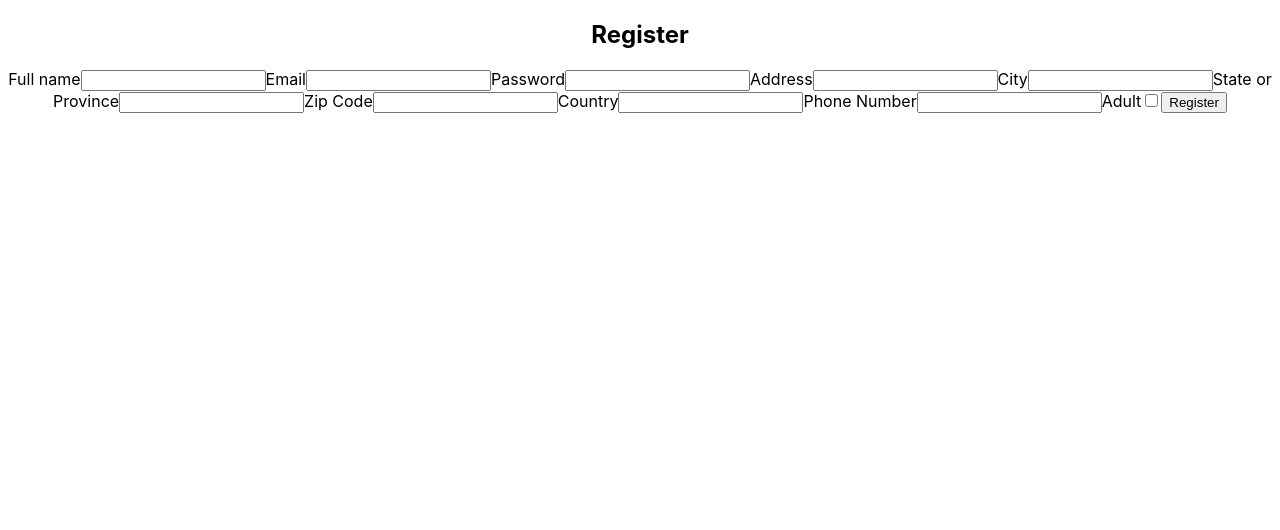
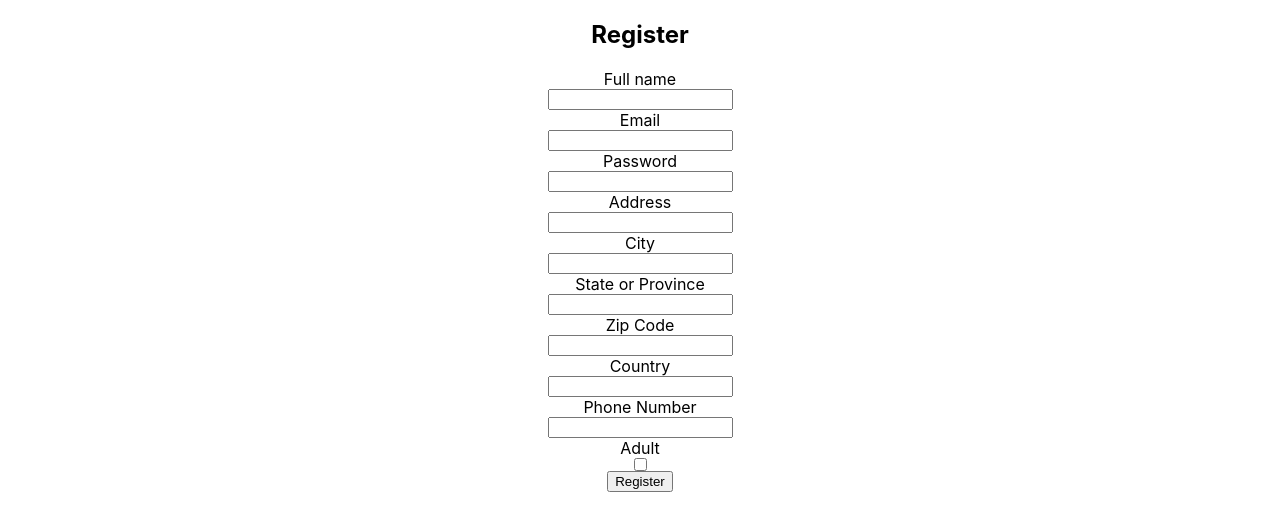
Before and after one commit to chingu-voyage7/Bears-Team-03, a React (Create React App) app: page / in a window 1280 px wide. Shown: the top 530 px of the page. Built offline with nearby package versions, Linux system fonts and the light colour scheme.

Commit message:
Center the form

```diff
--- a/src/App.css
+++ b/src/App.css
@@ -30,3 +30,8 @@
     transform: rotate(360deg);
   }
 }
+
+input, label {
+  display: block;
+  margin: auto;
+}
--- a/src/RegistrationPage.js
+++ b/src/RegistrationPage.js
@@ -5,10 +5,12 @@ function TextInput(props) {
     value, onChange, name, label,
   } = props;
   return (
-    <label htmlFor={name}>
-      {label}
-      <input type="text" value={value} name={name} onChange={onChange} />
-    </label>
+    <div>
+      <label htmlFor={name}>
+        {label}
+        <input type="text" value={value} name={name} onChange={onChange} />
+      </label>
+    </div>
   );
 }
 
```
